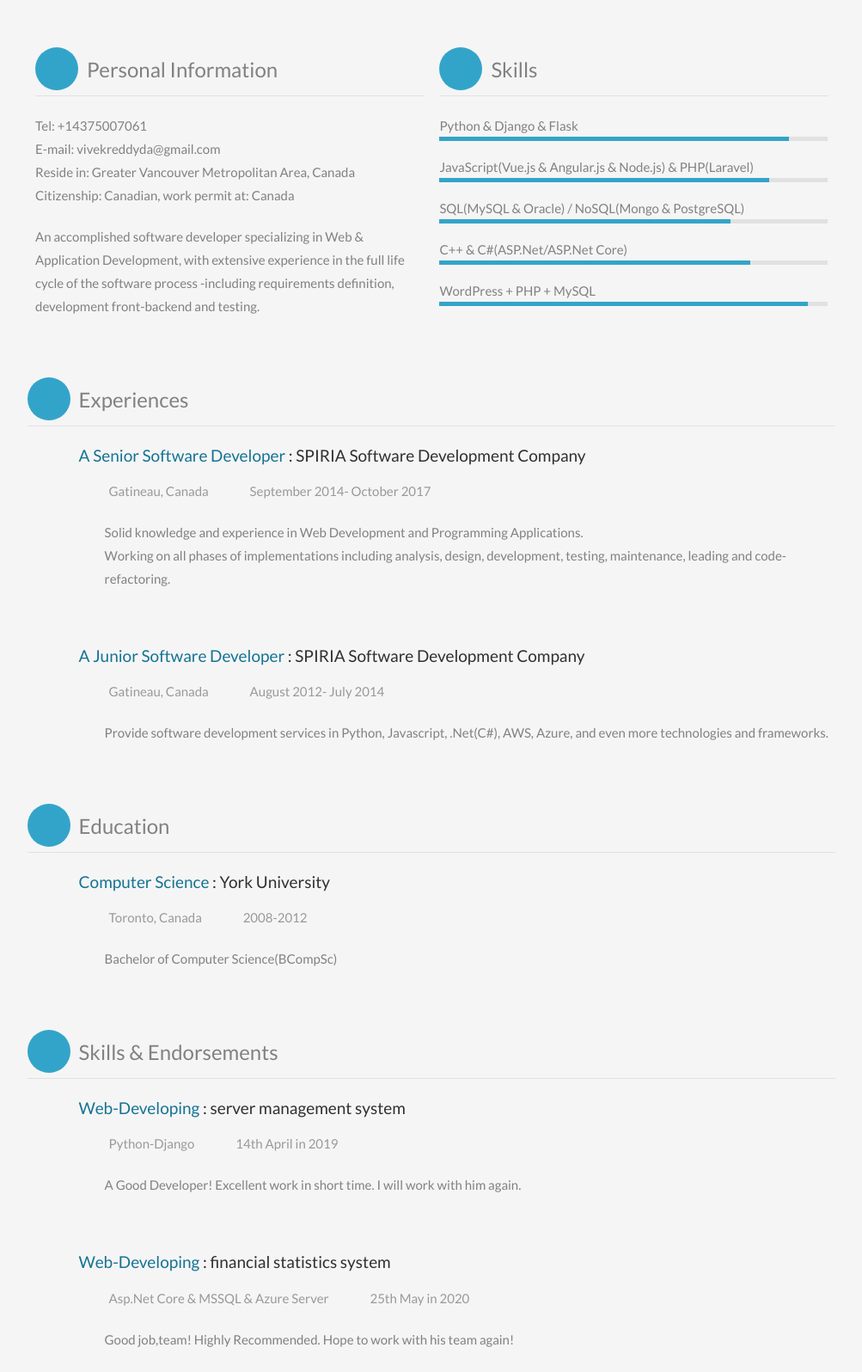
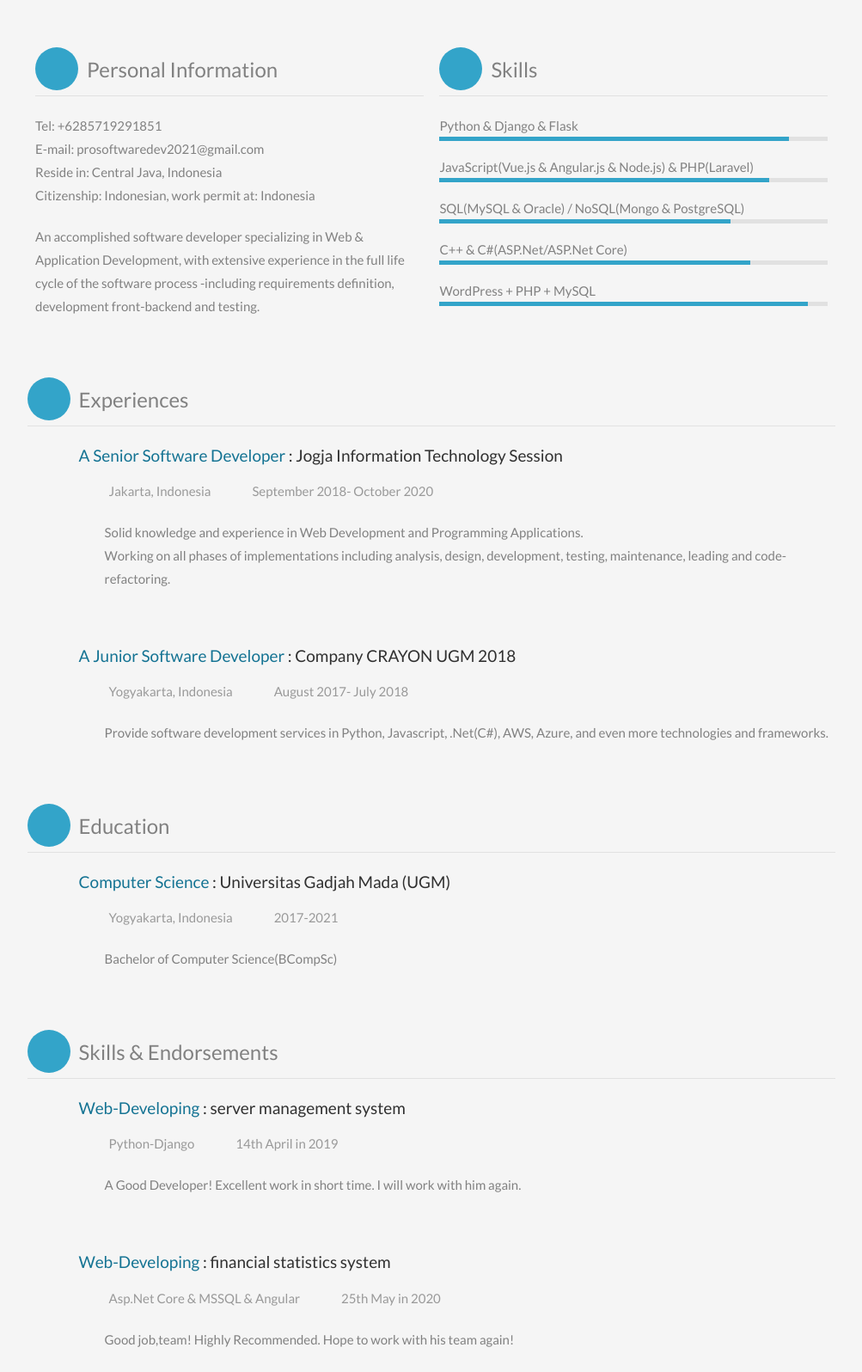
Before and after one commit to sniper88t/mycv202101, a plain HTML site: page index.html in a window 1280 px wide. Shown: the part 320-1916 px from the top of the page at 86% size, without its empty margins (138-1141 px from the left). Drawn offline with nearby package versions, Linux system fonts and the light colour scheme; a web font is replaced by a local one.

Commit message:
first commit

```diff
--- a/index.html
+++ b/index.html
@@ -67,7 +67,7 @@ h4 {
 	<header role="banner">
 		<div class="container_16">
 				<hgroup>
-					<h1>Vivek Reddy</h1>
+					<h1>Akmal Adi Sulistyo</h1>
 					<h2>A Senior Software Developer</h2>
 				</hgroup>
 
@@ -82,7 +82,7 @@ h4 {
 		<div class="container_16">
 			<h3>Contact Info</h3>
 			<p>A software developer
-			<br><em>Canada Citizen</em></p>
+			<br><em>Indonesia Citizen</em></p>
 			<form novalidate="novalidate" method="post" action="#" name="contact" class="grid_16">
 				<p class="grid_10"><textarea name="message" placeholder="Votre message" class="required"></textarea></p>
 				<p class="grid_6">
@@ -101,8 +101,8 @@ h4 {
 			<!-- A propos -->
 			<div class="grid_8 apropos">
 				<h3>Personal Information</h3>
-				<p>Tel: +14375007061 <br> E-mail: vivekreddyda@gmail.com <br> Reside in: Greater Vancouver Metropolitan Area, Canada <br>
-Citizenship: Canadian, work permit at: Canada<br> </p>
+				<p>Tel: +6285719291851  <br> E-mail: prosoftwaredev2021@gmail.com <br> Reside in: Central Java, Indonesia <br>
+Citizenship: Indonesian, work permit at: Indonesia<br> </p>
 				<p>An accomplished software developer specializing in Web & Application Development, with extensive experience in the full life cycle of the software process -including requirements definition, development front-backend and testing.
 </p>
 			</div>
@@ -125,15 +125,15 @@ Citizenship: Canadian, work permit at: Canada<br> </p>
 				<h3>Experiences</h3>
 				<ul>
 					<li>
-						<h4><strong>A Senior Software Developer</strong> : SPIRIA Software Development Company</h4>
-						<span class="lieu">Gatineau, Canada</span>
-						<span class="dates">September 2014- October 2017</span>
+						<h4><strong>A Senior Software Developer</strong> : Jogja Information Technology Session</h4>
+						<span class="lieu">Jakarta, Indonesia</span>
+						<span class="dates">September 2018- October 2020</span>
 						<p>Solid knowledge and experience in Web Development and Programming Applications.<br> Working on all phases of implementations including analysis, design, development, testing, maintenance, leading and code-refactoring. </p>
 					</li>
 					<li>
-						<h4><strong>A Junior Software Developer</strong> : SPIRIA Software Development Company</h4>
-						<span class="lieu">Gatineau, Canada</span>
-						<span class="dates">August 2012- July 2014</span>
+						<h4><strong>A Junior Software Developer</strong> : Company CRAYON UGM 2018 </h4>
+						<span class="lieu">Yogyakarta, Indonesia</span>
+						<span class="dates">August 2017- July 2018</span>
 						<p>Provide software development services in Python, Javascript, .Net(C#), AWS, Azure, and even more technologies and frameworks. </p>
 					</li>
 				</ul>
@@ -144,9 +144,9 @@ Citizenship: Canadian, work permit at: Canada<br> </p>
 				<h3>Education</h3>
 				<ul>
 					<li>
-						<h4><strong>Computer Science</strong> : York University</h4>
-						<span class="lieu">Toronto, Canada</span>
-						<span class="dates">2008-2012</span>
+						<h4><strong>Computer Science</strong> : Universitas Gadjah Mada (UGM)</h4>
+						<span class="lieu">Yogyakarta, Indonesia</span>
+						<span class="dates">2017-2021</span>
 						<p>Bachelor of Computer Science(BCompSc)</p>
 					</li>
 
@@ -165,9 +165,15 @@ Citizenship: Canadian, work permit at: Canada<br> </p>
 					</li>
 					<li>
 						<h4><strong>Web-Developing</strong> : financial statistics system </h4>
-						<span class="lieu">Asp.Net Core & MSSQL & Azure Server</span>
+						<span class="lieu">Asp.Net Core & MSSQL & Angular</span>
 						<span class="dates">25th May in 2020</span>
 						<p>Good job,team! Highly Recommended. Hope to work with his team again!</p>
+					</li>
+					<li>
+						<h4><strong>Web-Developing</strong> : Job Portal Site </h4>
+						<span class="lieu">Laravel(PHP) & Vue(Nuxt.js)</span>
+						<span class="dates">18th January in 2021</span>
+						<p>Deliver assigned task in time! Highly recommend his development skill</p>
 					</li>
 				</ul>
 			</div>
@@ -242,10 +248,10 @@ Thanks!</p>
 				<h3>Contact</h3>
 				<p>I am a Full-time, Full-Stack Independent Developer.</p>
 				<ul>
-					<li class="lieu">Greater Vancouver Metropolitan Area, Canada</li>
-					<li class="phone">TimeZone: GMT -5 </li>
-					<li class="mail"><a href="mailto:vivekreddyda@gmail.com">vivekreddyda@gmail.com</a></li>
-					<li class="site"><a href="http://hotmail.com">+14375007061</a></li>
+					<li class="lieu">Central Java, Indonesia</li>
+					<li class="phone">TimeZone: GMT +5 </li>
+					<li class="mail"><a href="mailto:prosoftwaredev2021@gmail.com">prosoftwaredev2021@gmail.com</a></li>
+					<li class="site"><a href="http://hotmail.com">+6285719291851</a></li>
 					<li class="form"><a class="toContactform">via Anydesk,Skype,etc...</a></li>
 				</ul>
 			</div>
```
Also changed, not shown: index_files/avatar.jpg.
